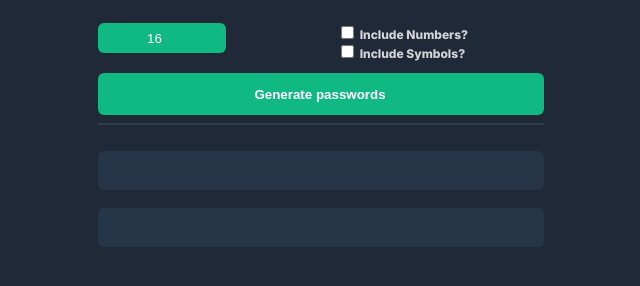
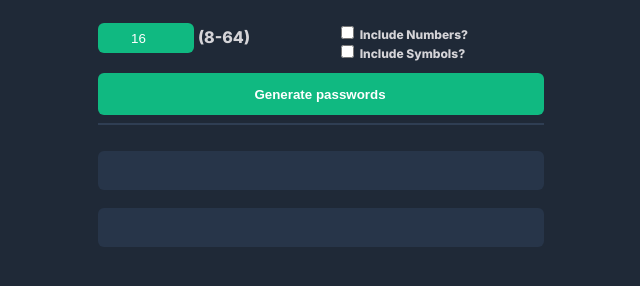
Before and after one commit to sjs-code-foundry/random-pass, a plain HTML site: page index.html in a window 1280 px wide. Shown: the part 340-626 px from the top of the page, without its empty margins (16-656 px from the left). Drawn offline with Linux system fonts and the light colour scheme.

Commit message:
2023/05/17 17:45

```diff
--- a/index.css
+++ b/index.css
@@ -83,6 +83,12 @@ h3 {
     margin: 120px 52px 0 56px;
 }
 
+#limit-label {
+    font-family: 'Inter', sans-serif;
+    font-weight: 800;
+    color: #D5D4D8;
+}
+
 #options-area {
     display: flex;
     flex-direction: column;
@@ -97,7 +103,7 @@ h3 {
 }
 
 #pass-length {
-    width: 128px;
+    width: 96px;
     height: 30px;
     margin: 0 0 0 52px;
     border: none;
--- a/index.html
+++ b/index.html
@@ -23,10 +23,11 @@
                         type="number"
                         id="pass-length"
                         placeholder="Password Length"
-                        min=1
+                        min=8
                         max=64
                         value=16
                         >
+                        <label for"pass-length" id="limit-label"></label>
                 </div>
                 <div id="options-area">
                     <div>
--- a/index.js
+++ b/index.js
@@ -1,5 +1,4 @@
 // Constants
-
 const characters = ["A","B","C","D","E","F","G","H","I","J","K","L","M","N","O","P","Q","R","S","T","U","V","W","X","Y","Z","a","b","c","d","e","f","g","h","i","j","k","l","m","n","o","p","q","r","s","t","u","v","w","x","y","z"]
 
 const numbers = ["0", "1", "2", "3", "4", "5", "6", "7", "8", "9"]
@@ -17,6 +16,7 @@ let oaColor = document.getElementById('options-area')
 let passOne = document.getElementById('gen1')
 let passTwo = document.getElementById('gen2')
 let passLength = document.getElementById('pass-length')
+let limitLabel = document.getElementById('limit-label')
 
 
 const paletteLight = ["#ECFDF5","#2B283A","#6B7280"] // [background,title text,subtitle text]
@@ -32,6 +32,7 @@ function lightDark() {
         subColor.style.color = paletteDark[2]
         oaColor.style.color = paletteDark[2]
         ldColor.style.backgroundColor = paletteLight[0]
+        limitLabel.style.color = paletteDark[2]
     } else {
         bodyColor.style.backgroundColor = paletteLight[0]
         bodyColor.style.color = paletteLight[1]
@@ -40,6 +41,7 @@ function lightDark() {
         subColor.style.color = paletteLight[2]
         oaColor.style.color = paletteLight[2]
         ldColor.style.backgroundColor = paletteDark[0]
+        limitLabel.style.color = paletteLight[2]
     }
 }
 
@@ -109,3 +111,11 @@ function copyToClipboard(field) {
         alert("2nd Password copied to clipboard: " + passTwo.textContent)
     }
 }
+
+function setLimitLabel() {
+    let pMax = parseInt(passLength.max)
+    let pMin = parseInt(passLength.min)
+    limitLabel.textContent = "(" + pMin + "-" + pMax + ")"
+}
+
+setLimitLabel() // Automatically adjust label to HTML defined limits.
```
